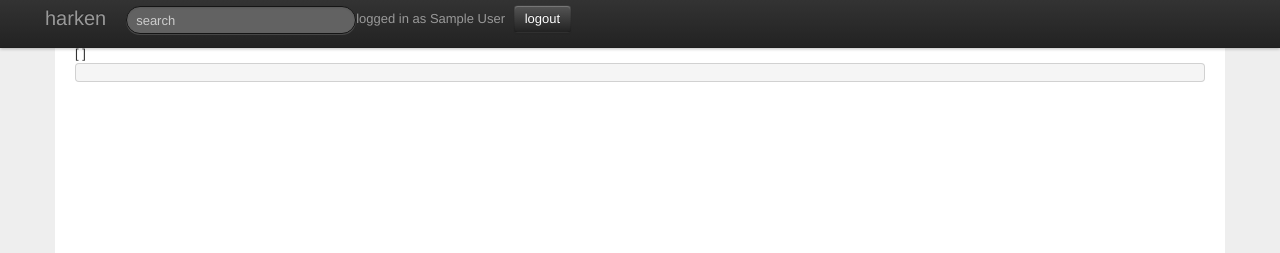
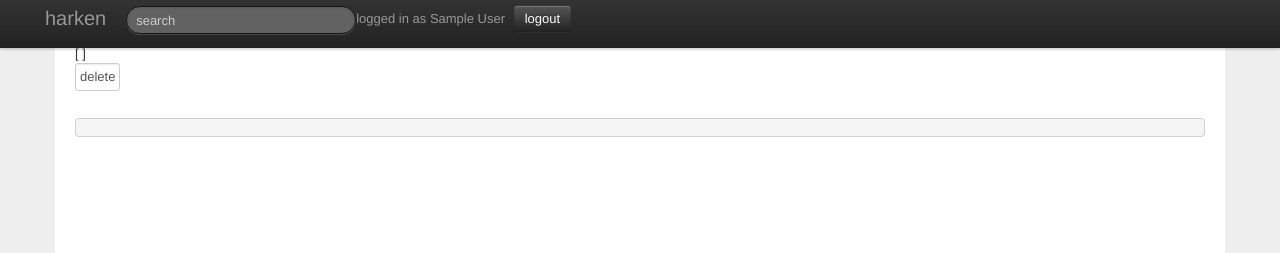
Before and after one commit to thraxil/harken, a Django app: template harken/templates/main/response.html in a window 1280 px wide. Shown: the top 253 px of the page. Run offline with Django 3.2, Linux system fonts and the light colour scheme; the template is opened without the code that fills it, so the values that code supplies are empty; the visitor is signed in with stand-in values (Sample User, id 1); parts of the project's set-up code (start-up, migrations or seed data) failed here and were passed over; some libraries are stand-ins or nearby versions.

Commit message:
delete response

```diff
--- a/harken/templates/main/response.html
+++ b/harken/templates/main/response.html
@@ -6,6 +6,11 @@
 <div>{{response.visited}}
 [<b>{{response.status}}</b>
 <i>{{response.url.content_type}}</i>]</div>
+
+<form action="delete/" method="post">
+  <input type="submit"
+	 value="delete" />
+</form>
 
 {% if response.is_html %}
 <p><a href="raw/">Raw View</a></p>
--- a/harken/urls.py
+++ b/harken/urls.py
@@ -28,6 +28,8 @@
                         'harken.main.views.response_raw'),
                        (r'^response/(?P<id>\d+)/patch/$',
                         'harken.main.views.response_patch'),
+                       (r'^response/(?P<id>\d+)/delete/$',
+                        'harken.main.views.delete_response'),
                        (r'^url/(?P<id>\d+)/$',
                         'harken.main.views.url_view'),
                        (r'^domain/(?P<id>\d+)/$',
```
Also changed, not shown: harken/main/views.py (+9 -1 lines).
